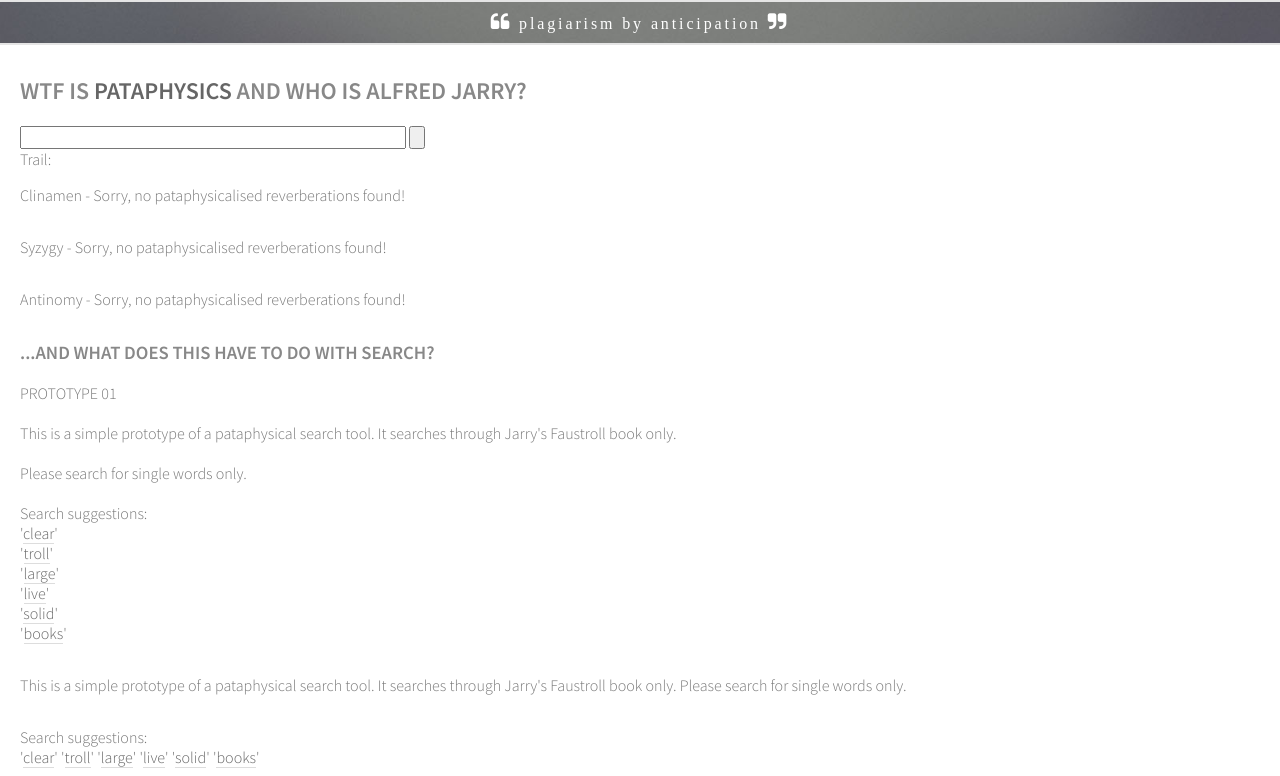
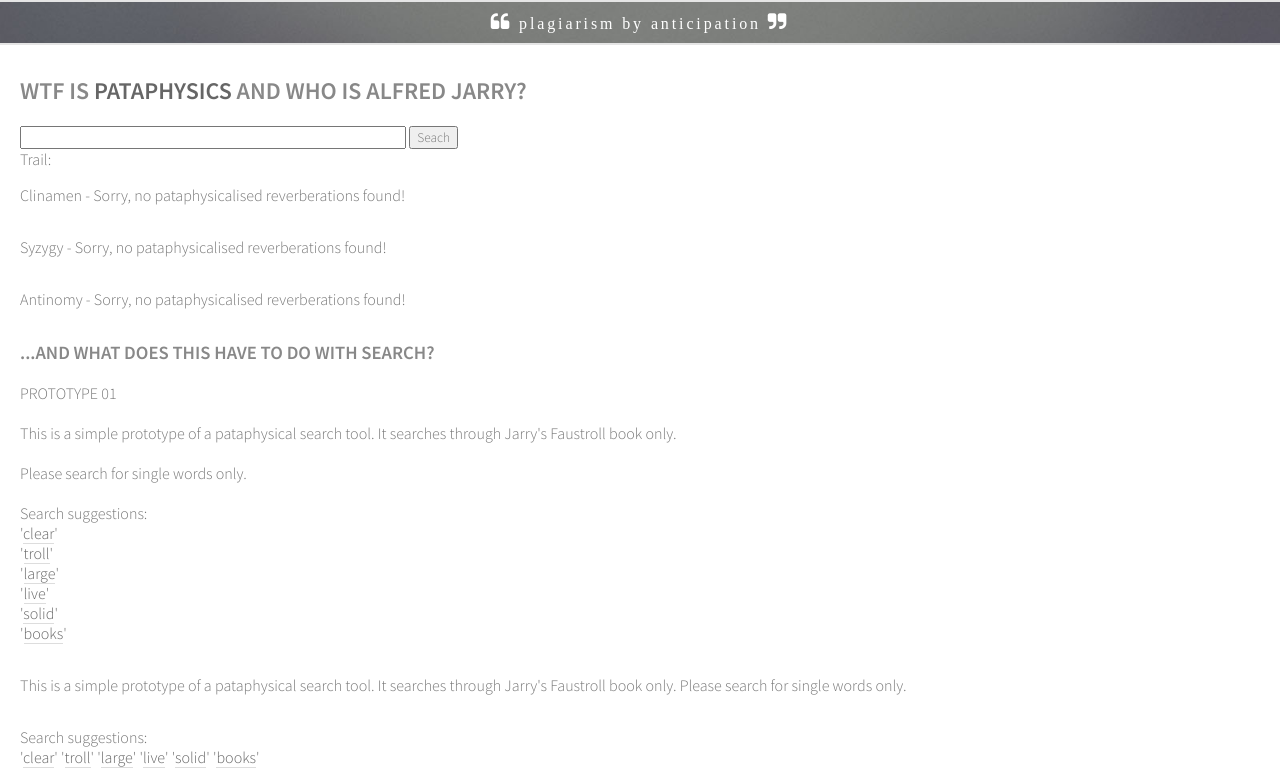
Before and after one commit to Fania/pata.physics.wtf, a Flask app: template app/templates/p01results.html in a window 1280 px wide. Shown: the part 73-849 px from the top of the page. Run offline with Flask 2, Linux system fonts and the light colour scheme; the template is opened without the code that fills it, so the values that code supplies are empty; parts of the project's set-up code (start-up, migrations or seed data) failed here and were passed over.

Commit message:
p01 changes to style

```diff
--- a/app/templates/p01results.html
+++ b/app/templates/p01results.html
@@ -8,7 +8,7 @@
 <div class="search_form">
     <form action="../p01results" method="post">
         <input class="search_area" name="query" size="50"></input>
-        <input class="search_button" type="submit" value=""></input>
+        <input class="search_button" type="submit" value="Seach"></input>
     </form>
 </div>
 
```
